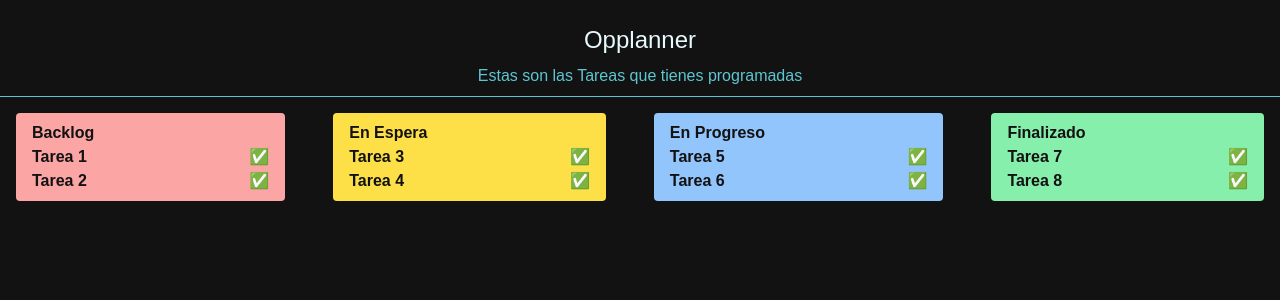
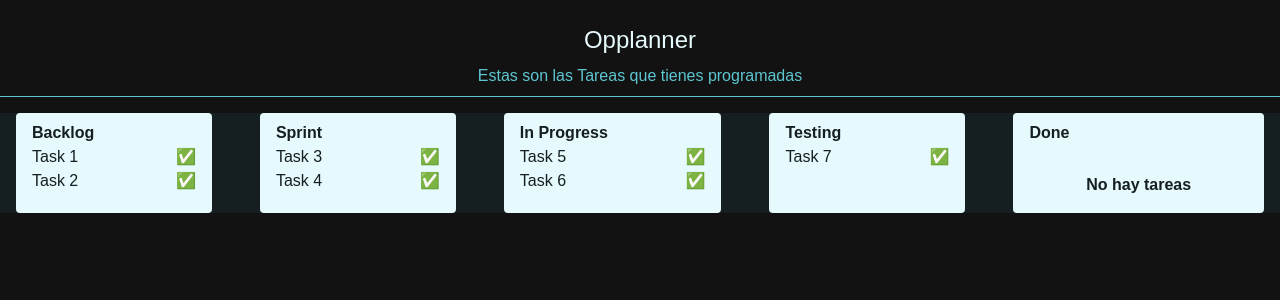
Before and after one commit to dejeloper/opplanner, a React (Vite) app: page / in a window 1280 px wide. Shown: the top 300 px of the page. Built offline with nearby package versions, Linux system fonts and the light colour scheme.

Commit message:
Refactor content component and update styles

```diff
--- a/src/App.tsx
+++ b/src/App.tsx
@@ -3,11 +3,9 @@ import { Content } from "./components/Content";
 
 function App() {
   return (
-    <main className="flex flex-col w-full">
+    <main className="flex flex-col w-full max-h-max">
       <Header />
       <Content />
-      {/* <section className=" bg-slate-400 mt-[1px]">Main</section>
-      <section className=" bg-slate-400 mt-[1px]">Footer</section> */}
     </main>
   );
 }
--- a/src/components/Content.tsx
+++ b/src/components/Content.tsx
@@ -1,59 +1,26 @@
+import { useTaskStore } from "@/store";
+import { ListTask } from "./ListTasks";
+
 export function Content() {
+  const backlogTasks = useTaskStore((state) =>
+    state.getTaskByStatus("backlog")
+  );
+
+  const sprintTasks = useTaskStore((state) => state.getTaskByStatus("sprint"));
+  const devTasks = useTaskStore((state) => state.getTaskByStatus("dev"));
+  const testingTasks = useTaskStore((state) =>
+    state.getTaskByStatus("testing")
+  );
+  const doneTasks = useTaskStore((state) => state.getTaskByStatus("done"));
+
   return (
     <>
-      <div className="grid grid-flow-row  md:grid-flow-col  w-full gap-4 mt-4">
-        <div className="bg-red-300 text-one font-semibold mx-4 rounded py-2 px-4">
-          <h2>Backlog</h2>
-          <div>
-            <div className="flex justify-between">
-              <h3>Tarea 1</h3>
-              <span>✅</span>
-            </div>
-            <div className="flex justify-between">
-              <h3>Tarea 2</h3>
-              <span>✅</span>
-            </div>
-          </div>
-        </div>
-        <div className="bg-yellow-300 text-one font-semibold mx-4 rounded py-2 px-4">
-          <h2>En Espera</h2>
-          <div>
-            <div className="flex justify-between">
-              <h3>Tarea 3</h3>
-              <span>✅</span>
-            </div>
-            <div className="flex justify-between">
-              <h3>Tarea 4</h3>
-              <span>✅</span>
-            </div>
-          </div>
-        </div>
-        <div className="bg-blue-300 text-one font-semibold mx-4 rounded py-2 px-4">
-          <h2>En Progreso</h2>
-          <div>
-            <div className="flex justify-between">
-              <h3>Tarea 5</h3>
-              <span>✅</span>
-            </div>
-            <div className="flex justify-between">
-              <h3>Tarea 6</h3>
-              <span>✅</span>
-            </div>
-          </div>
-        </div>
-        <div className="bg-green-300 text-one font-semibold mx-4 rounded py-2 px-4">
-          <h2>Finalizado</h2>
-          <div>
-            <div className="flex justify-between">
-              <h3>Tarea 7</h3>
-              <span>✅</span>
-            </div>
-            <div className="flex justify-between">
-              <h3>Tarea 8</h3>
-              <span>✅</span>
-            </div>
-          </div>
-        </div>
+      <div className="grid grid-flow-row md:grid-flow-col w-full gap-4 mt-4 bg-two h-full">
+        <ListTask title="Backlog" tasks={backlogTasks} value="backlog" />
+        <ListTask title="Sprint" tasks={sprintTasks} value="sprint" />
+        <ListTask title="In Progress" tasks={devTasks} value="dev" />
+        <ListTask title="Testing" tasks={testingTasks} value="testing" />
+        <ListTask title="Done" tasks={doneTasks} value="done" />
       </div>
     </>
   );
--- a/src/index.css
+++ b/src/index.css
@@ -2,11 +2,15 @@
 @tailwind components;
 @tailwind utilities;
 
-body {
-  font-family: "Onest Variable", sans-serif;
+* {
   box-sizing: border-box;
   position: relative;
   min-width: 0px;
+}
+
+body {
+  font-family: "Onest Variable", sans-serif;
+  min-height: 100dvh;
 }
 
 h1,
```
